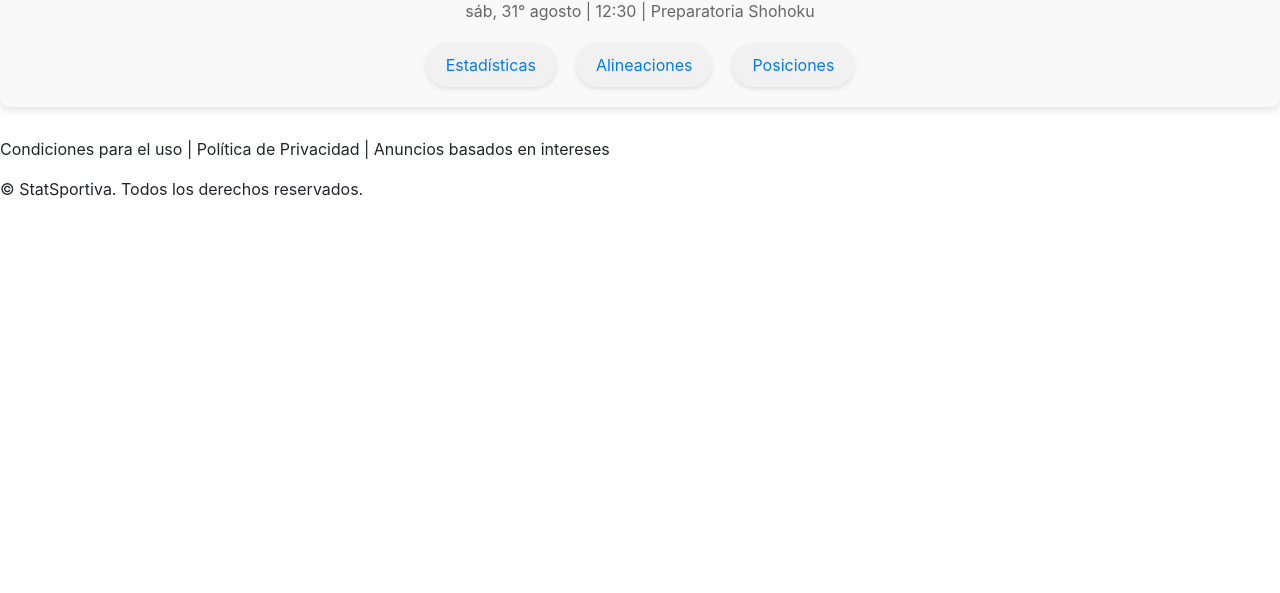
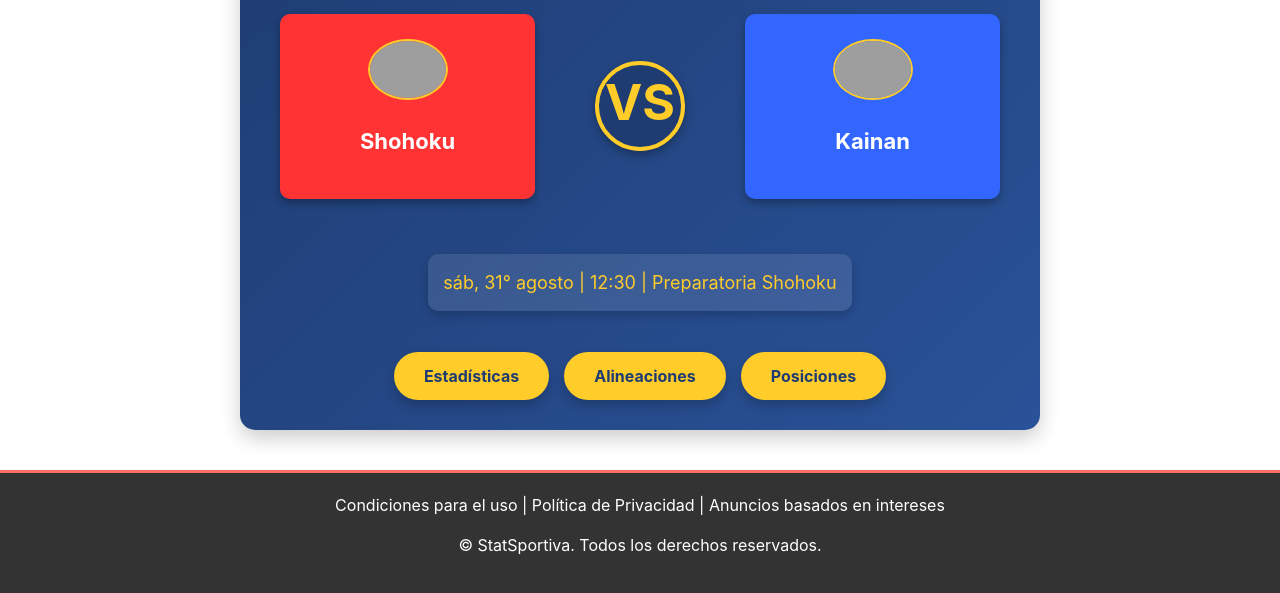
Before and after one commit to KeijiSan/StatSportiva, a Django app: page /proximo_partido/ in a window 1280 px wide. Shown: the part 659-1252 px from the top of the page. Before the commit the page ends 858 px from the top, so only its background shows below. Run offline with Django 5.2, Linux system fonts and the light colour scheme; some libraries are stand-ins or nearby versions; grey boxes are pictures that could not be loaded.

Commit message:
mejora de estilo inicio

```diff
--- a/StatSportiva/basquetbol/static/css/style.css
+++ b/StatSportiva/basquetbol/static/css/style.css
@@ -1,192 +1,203 @@
 /* PAGINA PRINCIPAL(PROXIMO_PARTIDO.HMTL)*/
+/* Navbar */
 .navbar {
     display: flex;
     justify-content: space-between;
     align-items: center;
-    background-color: #333;
-    padding: 10px 20px;
+    background-color: #FF6F61; /* Naranja vibrante */
+    padding: 20px 40px;
     color: white;
+    box-shadow: 0 4px 6px rgba(0, 0, 0, 0.3);
 }
 
-/* Estilo para el logo */
 .navbar .logo {
-    max-height: 50px;
+    max-height: 60px;
 }
 
-/* Estilo para el nav y ul */
+/* Menu */
 .navbar nav ul {
     list-style: none;
     display: flex;
-    gap: 20px;
+    gap: 25px;
     margin: 0;
-}
-
-.navbar nav ul li {
-    display: inline;
 }
 
 .navbar nav ul li a {
     text-decoration: none;
     color: white;
-    font-size: 16px;
-    padding: 10px 15px;
-    transition: background-color 0.3s ease;
+    font-size: 18px;
+    font-weight: bold;
+    padding: 8px 15px;
+    transition: color 0.3s, background-color 0.3s;
 }
 
 .navbar nav ul li a:hover {
-    background-color: #555;
+    color: #FF6F61;
+    background-color: white;
     border-radius: 5px;
 }
 
-/* Estilo para los botones de autenticación */
-.auth-buttons {
-    display: flex;
-    align-items: center;
-    gap: 10px;
-}
-
+/* Botones de autenticación */
 .auth-buttons a, .auth-buttons button {
     text-decoration: none;
     font-size: 16px;
+    font-weight: bold;
     padding: 10px 20px;
-    border-radius: 5px;
-    border: none;
+    border-radius: 25px;
+    border: 2px solid white;
     cursor: pointer;
+    background-color: #FF6F61;
+    color: white;
+    transition: all 0.3s ease;
 }
 
-.btn-primary {
-    background-color: #FF5733; /* Color naranja llamativo */
-    color: white;
-    border: 1px solid transparent;
-    transition: background-color 0.3s ease, transform 0.2s ease;
+.auth-buttons a:hover, .auth-buttons button:hover {
+    background-color: white;
+    color: #FF6F61;
 }
 
-.btn-primary:hover {
-    background-color: #e14b29;
-    transform: translateY(-2px);
-}
-
-.btn-secondary {
-    background-color: transparent;
-    color: white;
-    border: 1px solid #FF5733;
-    transition: background-color 0.3s ease, color 0.3s ease;
-}
-
-.btn-secondary:hover {
-    background-color: #FF5733;
-    color: white;
-}
-
-/* Estilo para el formulario de cierre de sesión */
-.logout-form {
-    display: inline;
-}
-/* Estilo personalizado para reducir el tamaño del carrusel */
+/* Carrusel */
 #bannerCarrusel {
-    max-width: 100%;  /* Cambia este valor para ajustar el ancho */
-    height: 300px;     /* Cambia este valor para ajustar la altura */
-    margin: 0 auto;    /* Centrar el carrusel */
+    max-width: 100%;
+    height: 400px;
+    margin: 20px auto;
+    border-radius: 15px;
+    overflow: hidden;
+    box-shadow: 0 4px 8px rgba(0, 0, 0, 0.3);
 }
 
 #bannerCarrusel .carousel-inner img {
-    width: 100%;       /* Asegura que las imágenes se adapten al ancho del carrusel */
-    height: 300px;     /* Ajusta la altura de las imágenes al tamaño del carrusel */
-    object-fit: cover; /* Esto mantendrá las imágenes bien recortadas dentro del carrusel */
+    width: 100%;
+    height: 400px;
+    object-fit: cover;
 }
 
-
-
-
-
-
-
+/* Match Info */
+/* Match Info */
 .match-info {
-    background-color: #f9f9f9;
-    padding: 20px;
-    border-radius: 10px;
-    box-shadow: 0 4px 8px rgba(0, 0, 0, 0.1);
+    background: linear-gradient(135deg, #1e3c72 0%, #2a5298 100%);
+    border-radius: 15px;
+    padding: 30px;
+    margin: 40px auto;
     text-align: center;
-    margin: 30px 0;
+    color: white;
+    box-shadow: 0 8px 20px rgba(0, 0, 0, 0.2);
+    max-width: 800px;
 }
 
 .match-title {
-    font-size: 28px;
-    color: #333;
-    margin-bottom: 20px;
+    font-size: 34px;
+    font-weight: bold;
+    margin-bottom: 25px;
+    text-transform: uppercase;
+    letter-spacing: 2px;
+    border-bottom: 3px solid #ffcc29;
+    display: inline-block;
+    padding-bottom: 8px;
 }
 
 .match-teams {
     display: flex;
     align-items: center;
-    justify-content: center;
-    margin: 20px 0;
+    justify-content: space-evenly;
+    margin: 30px 0;
+    gap: 40px;
 }
 
 .team {
+    background: rgba(255, 255, 255, 0.1);
+    padding: 25px;
+    border-radius: 10px;
+    text-align: center;
+    transition: transform 0.3s ease, background 0.3s ease;
     flex: 1;
-    padding: 20px;
-    border-radius: 10px;
-    box-shadow: 0 4px 6px rgba(0, 0, 0, 0.1);
-    text-align: center;
-    color: #fff;
-    font-size: 18px;
+    margin: 0 10px;
+    box-shadow: 0 4px 8px rgba(0, 0, 0, 0.3);
+}
+
+.team:hover {
+    transform: translateY(-5px);
+    background: rgba(255, 255, 255, 0.2);
 }
 
 .team img {
-    max-width: 100px;
-    margin-bottom: 10px;
+    max-width: 80px;
+    border-radius: 50%;
+    margin-bottom: 15px;
+    border: 2px solid #ffcc29;
+}
+
+.team p {
+    font-size: 22px;
+    font-weight: bold;
+    margin-top: 10px;
 }
 
 .vs-container {
     display: flex;
     align-items: center;
     justify-content: center;
+    position: relative;
 }
 
 .vs {
-    font-size: 36px;
+    font-size: 50px;
     font-weight: bold;
-    color: #ffcc00;
-    width: 80px; /* Ajustamos para darle un tamaño fijo al círculo */
-    height: 80px; /* Hacemos que sea igual de alto y ancho para mantener la forma de círculo */
-    display: flex; /* Esto hará que los contenidos dentro del div estén centrados */
-    align-items: end; /* Centrado vertical */
-    justify-content: center; /* Centrado horizontal */
-    background-color: #333;
-    border-radius: 50%; /* Esto convierte el contenedor en un círculo */
-    box-shadow: 0 4px 6px rgba(0, 0, 0, 0.2);
-    margin: 0 20px; /* Espaciado entre los equipos */
+    color: #ffcc29;
+    background: #1e3c72;
+    width: 90px;
+    height: 90px;
+    border-radius: 50%;
+    display: flex;
+    align-items: flex-start;
+    justify-content: center;
+    border: 4px solid #ffcc29;
+    box-shadow: 0 4px 10px rgba(0, 0, 0, 0.3);
+    margin: 0 10px;
 }
 
-
 .match-details {
-    font-size: 16px;
-    color: #666;
-    margin-top: 20px;
+    font-size: 18px;
+    margin-top: 25px;
+    background: rgba(255, 255, 255, 0.1);
+    padding: 15px;
+    border-radius: 10px;
+    display: inline-block;
+    box-shadow: 0 4px 10px rgba(0, 0, 0, 0.2);
+    color: #ffcc29;
 }
 
 .stats-links {
     display: flex;
+    gap: 15px;
     justify-content: center;
-    margin-top: 20px;
+    margin-top: 25px;
 }
 
 .stats-links a {
-    margin: 0 10px;
-    font-size: 16px;
-    color: #007bff;
+    background-color: #ffcc29;
+    color: #1e3c72;
+    font-weight: bold;
+    padding: 12px 30px;
+    border-radius: 25px;
     text-decoration: none;
-    padding: 10px 20px;
-    border-radius: 50px;
-    background-color: #f1f1f1;
-    box-shadow: 0 2px 5px rgba(0, 0, 0, 0.1);
-    transition: background-color 0.3s ease;
+    transition: background-color 0.3s, transform 0.3s;
+    box-shadow: 0 6px 12px rgba(0, 0, 0, 0.2);
 }
 
 .stats-links a:hover {
-    background-color: #007bff;
-    color: #fff;
+    background-color: #ffc107;
+    transform: translateY(-3px);
+}
+
+
+/* Footer */
+footer {
+    background: #333;
+    color: #FFF;
+    text-align: center;
+    padding: 20px;
+    border-top: 3px solid #FF6F61;
 }
 
 /*FIN PAGINA PRINCIPAL(PROXIMO_PARTIDO.HMTL)*/
```
